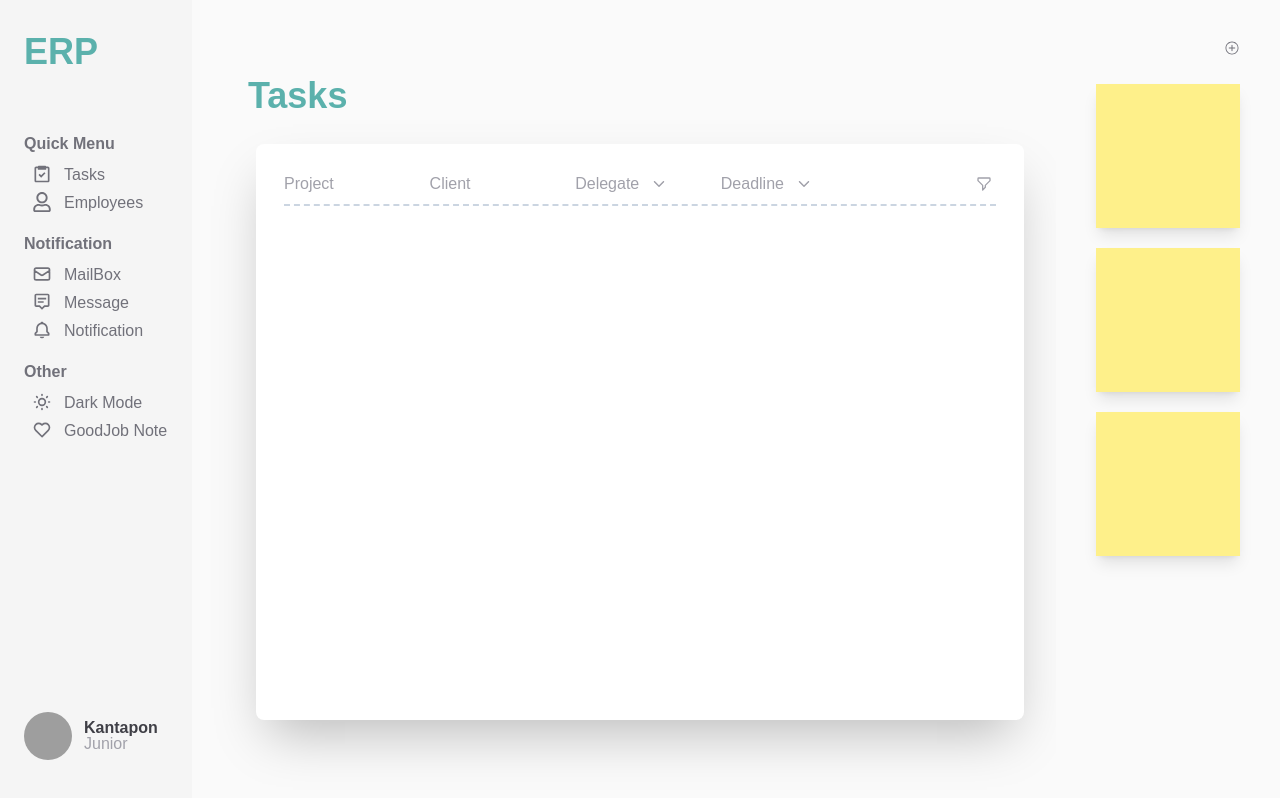
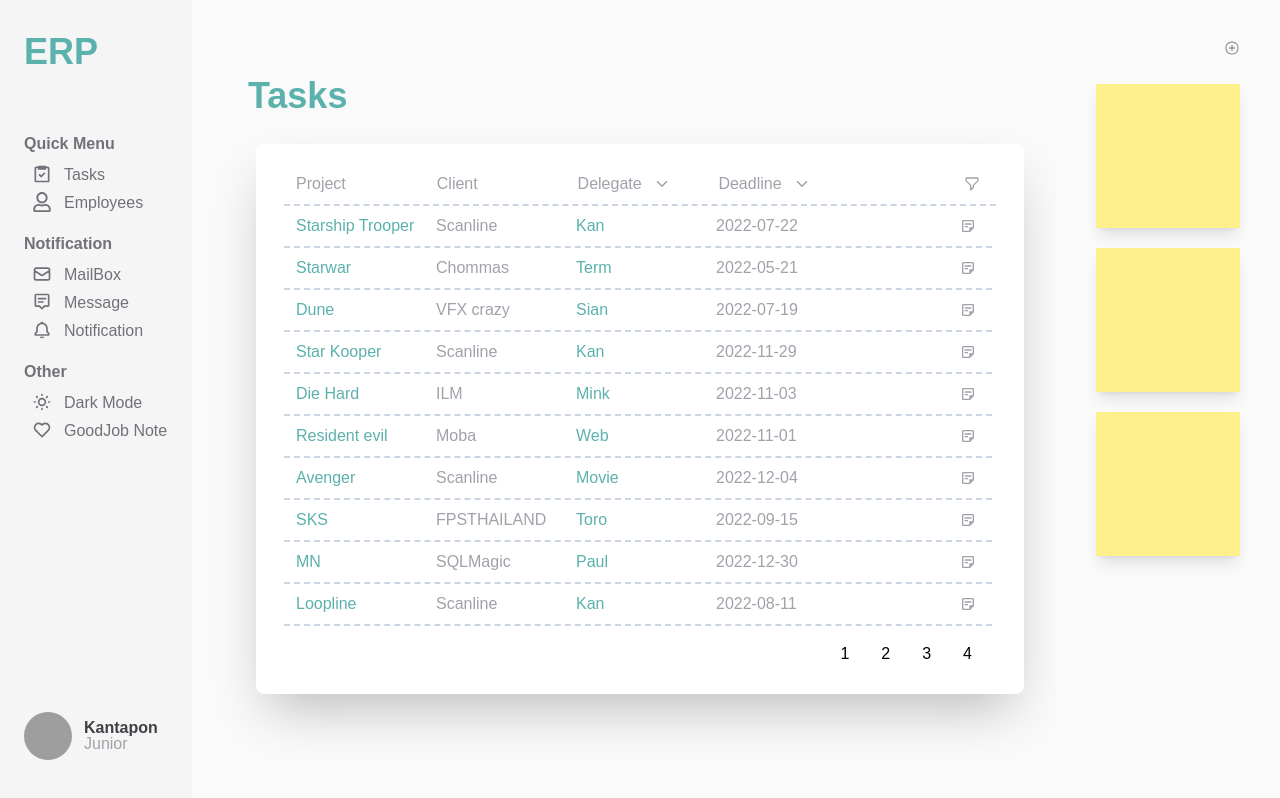
Before and after one commit to kanm4s/erp-general, a React (Create React App) app: page /Tasks in a window 1280 px wide. Built offline with nearby package versions, Linux system fonts and the light colour scheme; grey boxes are pictures that could not be loaded; a web font is replaced by a local one.

Commit message:
add read dataTask

```diff
--- a/package.json
+++ b/package.json
@@ -13,7 +13,6 @@
     "react-icons": "^4.3.1",
     "react-router-dom": "^6.3.0",
     "react-scripts": "5.0.1",
-    "react-transition-group": "^4.4.2",
     "web-vitals": "^2.1.4"
   },
   "scripts": {
--- a/src/components/Home.jsx
+++ b/src/components/Home.jsx
@@ -3,17 +3,16 @@ import MainPage from "./Main/MainPage";
 import MainSidePostIt from "./SidePostIt/MainSidePostIt";
 import "./Home.css";
 import { NavContextProvider } from "./contexts/NavContext";
-import { Route, Routes, useLocation } from "react-router-dom";
+import { Route, Routes } from "react-router-dom";
 import TasksPage from "./Main/TasksPage";
 
 export default function Home() {
-    const location = useLocation();
     return (
         <NavContextProvider>
             <div className="flex overflow-hidden">
                 <MainNav />
 
-                <Routes location={location} key={location.pathname}>
+                <Routes>
                     <Route path="/" element={<MainPage />} />
                     <Route path="/Tasks" element={<TasksPage />} />
                 </Routes>
--- /dev/null
+++ b/src/components/Main/TaskList/Pagination.jsx
@@ -0,0 +1,16 @@
+import { useState } from "react";
+
+export default function Pagination(props) {
+    const [pages, setPages] = useState([...Array(props.pageNumber).keys()]);
+    return (
+        <div className="flex justify-end p-1 mt-2 mr-1">
+            {pages.map((ele, idx) => {
+                return (
+                    <span className="py-1 px-3 cursor-pointer hover:bg-slate-300 hover:text-slate-50 transition-all rounded mx-1">
+                        {idx + 1}
+                    </span>
+                );
+            })}
+        </div>
+    );
+}
--- /dev/null
+++ b/src/components/Main/TaskList/TaskData.json
@@ -0,0 +1,62 @@
+[
+    {
+        "title": "Starship Trooper",
+        "client": "Scanline",
+        "delegateTo": "Kan",
+        "deadline": "2022-07-22"
+    },
+    {
+        "title": "Starwar",
+        "client": "Chommas",
+        "delegateTo": "Term",
+        "deadline": "2022-05-21"
+    },
+    {
+        "title": "Dune",
+        "client": "VFX crazy",
+        "delegateTo": "Sian",
+        "deadline": "2022-07-19"
+    },
+    {
+        "title": "Star Kooper",
+        "client": "Scanline",
+        "delegateTo": "Kan",
+        "deadline": "2022-11-29"
+    },
+    {
+        "title": "Die Hard",
+        "client": "ILM",
+        "delegateTo": "Mink",
+        "deadline": "2022-11-03"
+    },
+    {
+        "title": "Resident evil",
+        "client": "Moba",
+        "delegateTo": "Web",
+        "deadline": "2022-11-01"
+    },
+    {
+        "title": "Avenger",
+        "client": "Scanline",
+        "delegateTo": "Movie",
+        "deadline": "2022-12-04"
+    },
+    {
+        "title": "SKS",
+        "client": "FPSTHAILAND",
+        "delegateTo": "Toro",
+        "deadline": "2022-09-15"
+    },
+    {
+        "title": "MN",
+        "client": "SQLMagic",
+        "delegateTo": "Paul",
+        "deadline": "2022-12-30"
+    },
+    {
+        "title": "Loopline",
+        "client": "Scanline",
+        "delegateTo": "Kan",
+        "deadline": "2022-08-11"
+    }
+]
--- a/src/components/Main/TaskList/TaskElement.jsx
+++ b/src/components/Main/TaskList/TaskElement.jsx
@@ -1,3 +1,20 @@
-export default function TaskElement() {
-    return <div className="container columns-5"></div>;
+import { MdOutlineStickyNote2 } from "react-icons/md";
+
+export default function TaskElement(props) {
+    const { title, client, delegateTo, deadline } = props;
+    return (
+        <div className="border-l-4 border-white hover:border-teal-500 transition-all">
+            <div className="container relative right-1 columns-5 px-3 py-[8px] 2xl:py-[18px] border-b-2 border-slate-300 border-dashed cursor-pointer">
+                <span className="flex text-main-color">{title}</span>
+                <span className="flex text-zinc-400">{client}</span>
+                <span className="flex text-main-color gap-2">{delegateTo}</span>
+                <span className="flex text-zinc-400 gap-2">{deadline}</span>
+                <span className="flex text-zinc-400 justify-end">
+                    <div className="p-1 hover:bg-slate-300 hover:text-slate-50 transition-all rounded">
+                        <MdOutlineStickyNote2 className="cursor-pointer" />
+                    </div>
+                </span>
+            </div>
+        </div>
+    );
 }
--- a/src/components/Main/TaskList/TaskListMain.jsx
+++ b/src/components/Main/TaskList/TaskListMain.jsx
@@ -1,38 +1,15 @@
-import React from "react";
+import React, { useState } from "react";
 import { HiOutlineFilter } from "react-icons/hi";
 import { IoIosArrowDown } from "react-icons/io";
+import Pagination from "./Pagination";
 import TaskElement from "./TaskElement";
+import tasksData from "./TaskData.json"; // tmp tasks data
 
 export default function TaskListMain() {
+    const [tasks, setTasks] = useState(tasksData);
     return (
-        // <div className="w-full h-full px-7 py-5 rounded-lg shadow-2xl bg-white overflow-hidden">
-        //     {/* header */}
-        //     <div className="flex py-2 items-center border-b-2 border-slate-300 border-dashed">
-        //         <span className="flex basis-1/4 text-zinc-400">Project</span>
-        //         <span className="flex basis-1/4 text-zinc-400">Client</span>
-        //         <span className="flex basis-1/4 text-zinc-400 gap-1">
-        //             Delegate
-        //             <IoIosArrowDown className="relative top-[5px] cursor-pointer" />
-        //         </span>
-        //         <span className="flex basis-1/4 text-zinc-400 gap-1">
-        //             Deadline
-        //             <IoIosArrowDown className="relative top-[5px] cursor-pointer" />
-        //         </span>
-        //         <span className="flex basis-1/6 text-zinc-400 justify-end">
-        //             <HiOutlineFilter className="cursor-pointer" />
-        //         </span>
-        //     </div>
-
-        // {/* all element */}
-        // <TaskElement />
-        // <TaskElement />
-        // <TaskElement />
-        // <TaskElement />
-        // <TaskElement />
-        // <TaskElement />
-        // </div>
-        <div className="w-full h-full px-7 py-5 rounded-lg shadow-2xl bg-white overflow-hidden">
-            <div className="container columns-5 py-2 border-b-2 border-slate-300 border-dashed cursor-default">
+        <div className="w-full h-fit px-7 py-5 rounded-lg shadow-2xl bg-white overflow-hidden">
+            <div className="container columns-5 px-3 py-2 2xl:py-[14px] border-b-2 border-slate-300 border-dashed cursor-default">
                 <span className="flex text-zinc-400">Project</span>
                 <span className="flex text-zinc-400">Client</span>
                 <span className="flex text-zinc-400 gap-2">
@@ -53,13 +30,17 @@ export default function TaskListMain() {
                     </div>
                 </span>
             </div>
-            {/* all element */}
-            <TaskElement />
-            <TaskElement />
-            <TaskElement />
-            <TaskElement />
-            <TaskElement />
-            <TaskElement />
+
+            {/* all tasks element */}
+            {tasks.map((ele) => (
+                <TaskElement
+                    title={ele.title}
+                    client={ele.client}
+                    delegateTo={ele.delegateTo}
+                    deadline={ele.deadline}
+                />
+            ))}
+            <Pagination pageNumber={4} />
         </div>
     );
 }
```
Also changed, not shown: src/components/Main/TaskList/TaskElement.css (added, +9 -0 lines), 1 other file (tests, documents, lock files or other folders).
